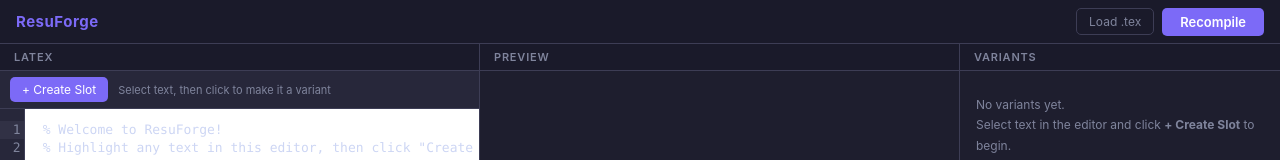
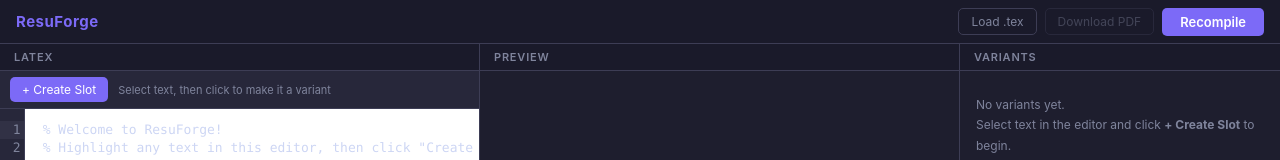
Before and after one commit to SebStefenel/Resuforge, a React (Vite) app in the folder frontend/: page / in a window 1280 px wide. Shown: the top 160 px of the page. Built offline with nearby package versions, Linux system fonts and the light colour scheme.

Commit message:
added a download PDF button

```diff
--- a/frontend/src/App.jsx
+++ b/frontend/src/App.jsx
@@ -265,12 +265,30 @@
     input.click()
   }, [categories, selected, persist])
 
+  const handleDownloadPdf = useCallback(() => {
+    if (!pdfUrl) return
+    const a = document.createElement('a')
+    a.href = pdfUrl
+    a.download = 'resume.pdf'
+    document.body.appendChild(a)
+    a.click()
+    a.remove()
+  }, [pdfUrl])
+
   return (
     <div className="app">
       <header className="topbar">
         <span className="logo">ResuForge</span>
         <div className="topbar-actions">
           <button className="btn-ghost" onClick={handleLoadFile}>Load .tex</button>
+          <button
+            className="btn-ghost"
+            onClick={handleDownloadPdf}
+            disabled={!pdfUrl}
+            title={pdfUrl ? 'Download the compiled PDF' : 'Compile first to enable download'}
+          >
+            Download PDF
+          </button>
           <button
             className="btn-primary compile-btn"
             onClick={handleCompile}
```
